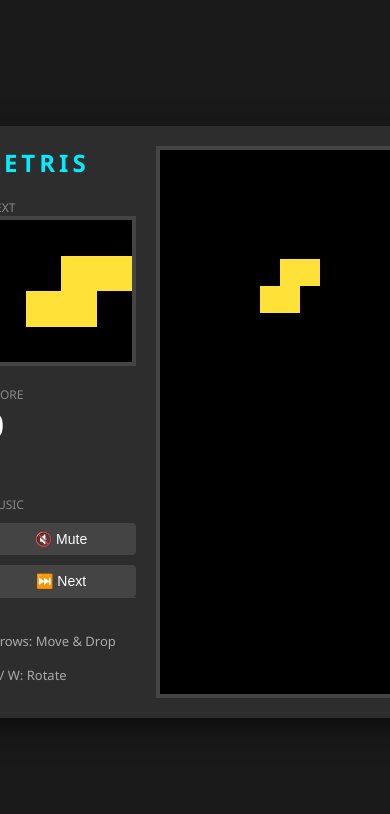
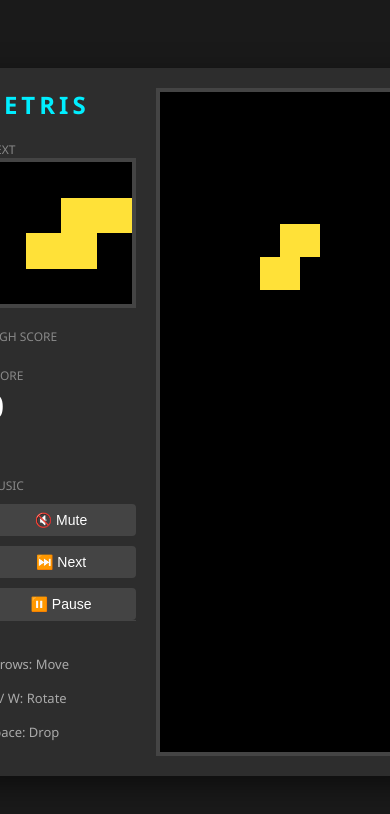
Before and after one commit to cosmic-cmd/my-tetris, a website: page index.html in a window 390 px wide. Shown: the top 814 px of the page. Drawn offline with Linux system fonts and the light colour scheme.

Commit message:
Add Pause and High Score features

```diff
--- a/index.html
+++ b/index.html
@@ -12,16 +12,20 @@
             <h1>TETRIS</h1>
             <div class="label">Next</div>
             <canvas id="next" width="80" height="80" style="margin-bottom: 20px;"></canvas>
+            <div class="label">High Score</div>
+            <div id="highScore">0</div>
             <div class="label">Score</div>
             <div id="score">0</div>
             <div class="music-controls">
             <div class="label">Music</div>
             <button id="mute-btn">🔇 Mute</button>
             <button id="next-track-btn">⏭️ Next</button>
+            <button id="pause-btn">⏸️ Pause</button>
             </div>
             <div class="controls-hint">
-                <p>Arrows: Move & Drop</p>
+                <p>Arrows: Move</p>
                 <p>Q / W: Rotate</p>
+                <p>Space: Drop</p>
             </div>
         </div>
         <canvas id="tetris" width="240" height="400"></canvas>
--- a/tetris.js
+++ b/tetris.js
@@ -37,6 +37,9 @@
         this.currentTrack = 0;
         this.audio = new Audio(this.tracks[this.currentTrack]);
         this.audio.loop = true;
+        this.paused = false;
+        this.highScore = localStorage.getItem('tetrisHighScore') || 0;
+        this.updateScore(); // Refresh the display on load
     }
 
     createPiece(type) {
@@ -196,6 +199,7 @@
     }
 
     update(time = 0) {
+        if (this.paused) return; // STOP the loop if paused
         const deltaTime = time - this.lastTime;
         this.lastTime = time;
         this.dropCounter += deltaTime;
@@ -217,6 +221,31 @@
     this.audio.src = this.tracks[this.currentTrack];
     if (!this.audio.muted) this.audio.play();
     }
+
+    togglePause() {
+    this.paused = !this.paused;
+    const btn = document.getElementById('pause-btn');
+    btn.innerText = this.paused ? '▶️ Resume' : '⏸️ Pause';
+
+    // Pause the music if the game is paused
+    if (this.paused) {
+        this.audio.pause();
+    } else {
+        if (!this.audio.muted) this.audio.play();
+        this.update(); // Restart the animation loop
+    }
+}
+
+updateScore() {
+    document.getElementById('score').innerText = this.player.score;
+
+    // Check for new High Score
+    if (this.player.score > this.highScore) {
+        this.highScore = this.player.score;
+        localStorage.setItem('tetrisHighScore', this.highScore);
+    }
+    document.getElementById('highScore').innerText = this.highScore;
+}
 }
 
 // Initialization
@@ -234,6 +263,18 @@
     game.nextTrack();
 });
 
+// Game Pause
+document.getElementById('pause-btn').addEventListener('click', () => {
+    game.togglePause();
+});
+
+// Also, let's allow "P" on the keyboard to pause
+document.addEventListener('keydown', event => {
+    if (event.keyCode === 80) { // 'P' Key
+        game.togglePause();
+    }
+});
+
 // Input Handling
 document.addEventListener('keydown', event => {
     if (event.keyCode === 37) game.playerMove(-1);      // Left
```
